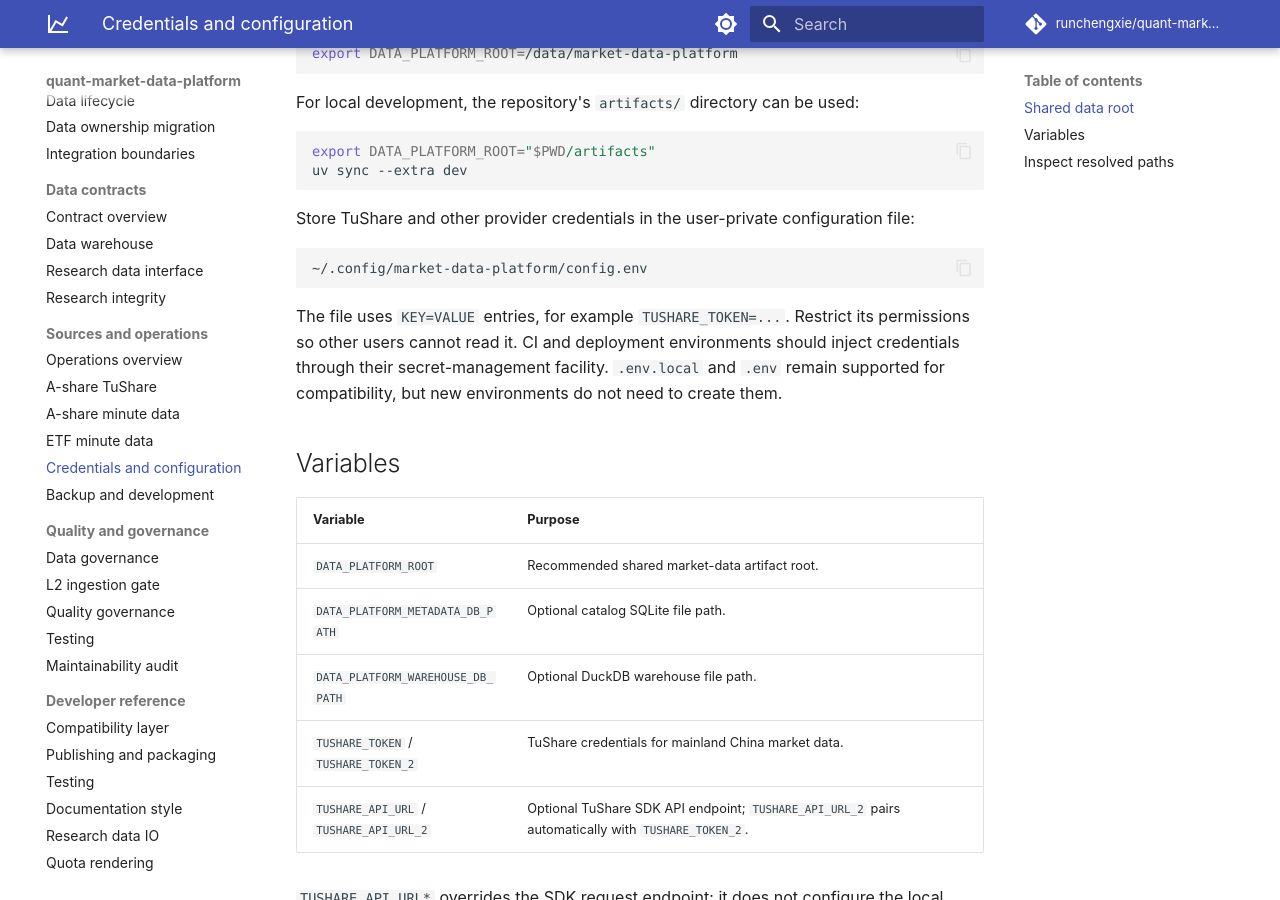
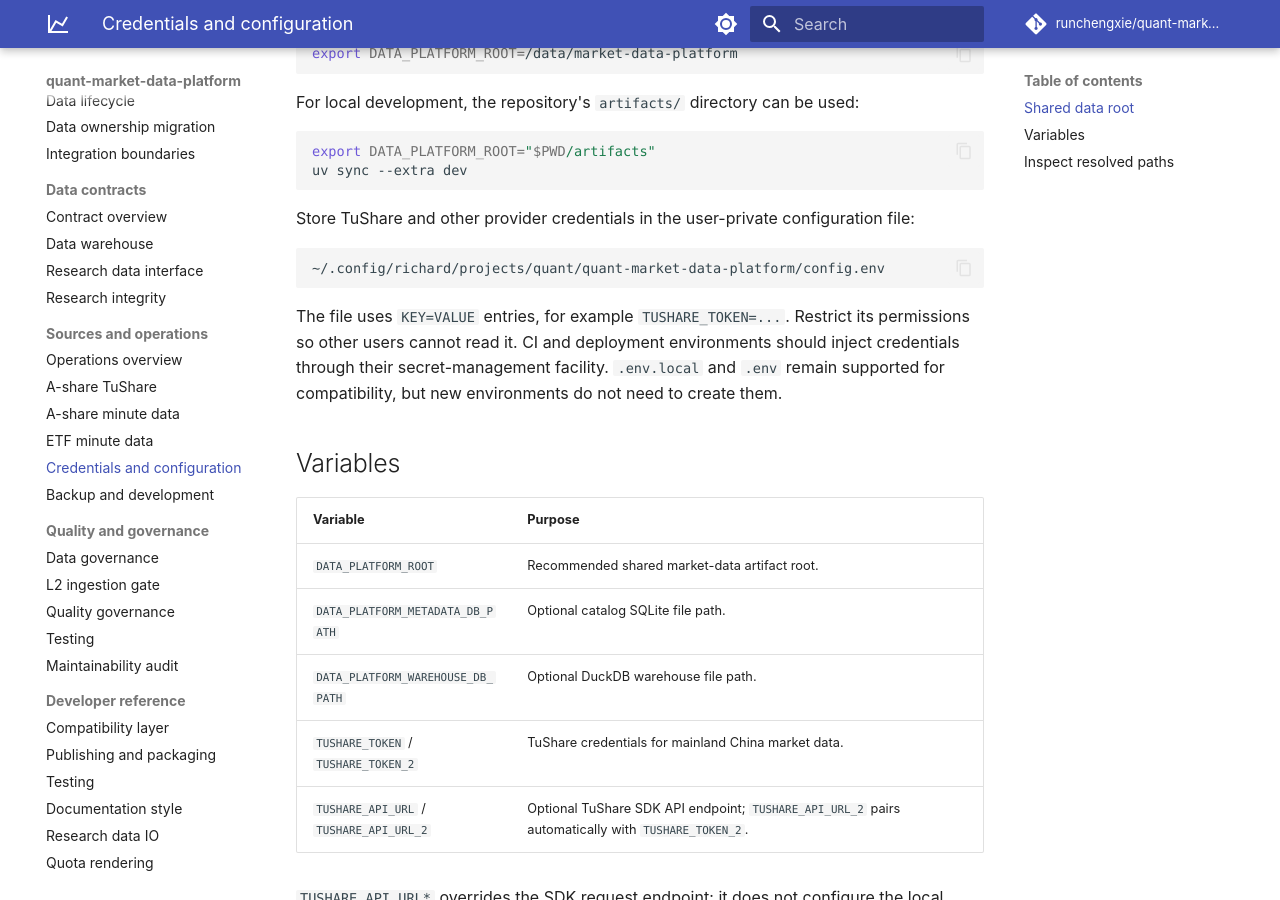
Before and after one commit to runchengxie/quant-market-data-platform, an MkDocs documentation site: the page built from docs/operations/credentials.en.md, in a window 1280 px wide and 900 px high, scrolled down 304 px. Built offline with MkDocs 1.6.1 and Material for MkDocs 9.7.7, drawn with Linux system fonts in a browser that asks for light colours; comment, search, counter and statistics services are not loaded.

Commit message:
docs: standardize private config location (#53)
* docs: standardize private config location

* style: wrap long config assertions

* style: keep config assertions within line limit

* style: keep config assertions within line limit

````diff
--- a/docs/operations/credentials.en.md
+++ b/docs/operations/credentials.en.md
@@ -20,7 +20,7 @@ uv sync --extra dev
 Store TuShare and other provider credentials in the user-private configuration file:
 
 ```text
-~/.config/market-data-platform/config.env
+~/.config/richard/projects/quant/quant-market-data-platform/config.env
 ```
 
 The file uses `KEY=VALUE` entries, for example `TUSHARE_TOKEN=...`. Restrict its permissions so other users cannot read it. CI and deployment environments should inject credentials through their secret-management facility. `.env.local` and `.env` remain supported for compatibility, but new environments do not need to create them.
````
Also changed, not shown: AGENTS.md (+1 -1 lines), docs/operations/credentials.md (+1 -1 lines), 6 other files.
